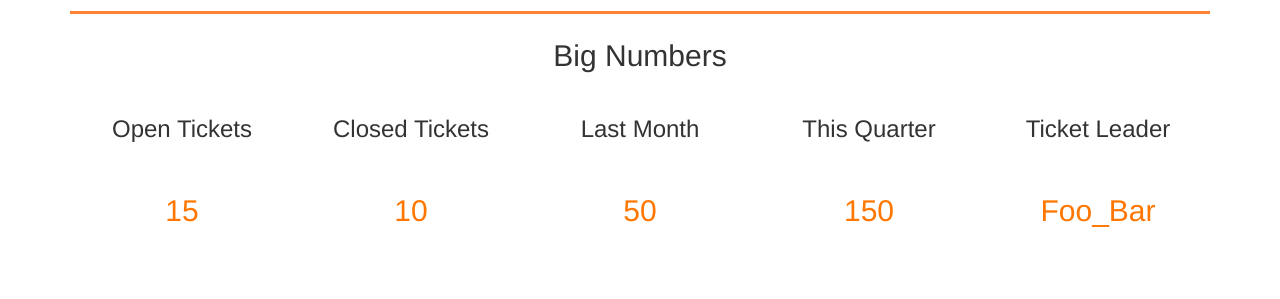
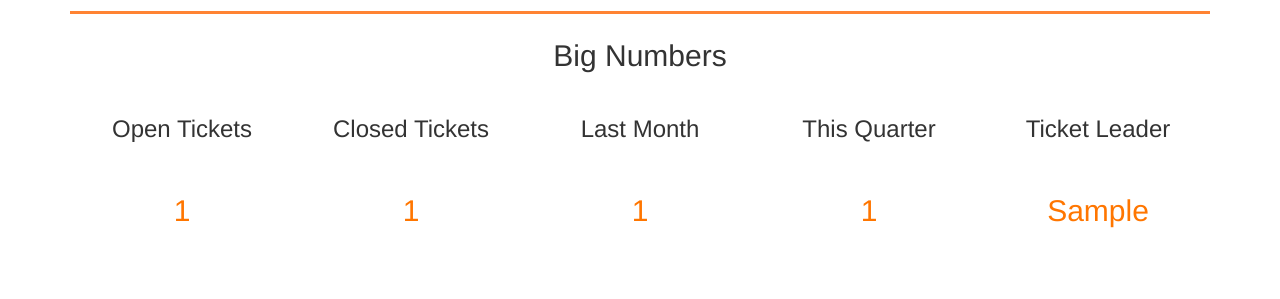
Before and after one commit to dgrbrady/ArcanistsBlog, a Flask app: page /dashboard in a window 1280 px wide. Shown: the part 147-446 px from the top of the page. Run offline with Flask 2, Linux system fonts and the light colour scheme; tables that the repository leaves empty hold one stand-in row (values such as "Sample post"); some libraries are stand-ins or nearby versions.

Commit message:
added backend portion of big numbers. Dashboard now uses jinja to render those numbers

```diff
--- a/ArcanistsBlog.py
+++ b/ArcanistsBlog.py
@@ -1,6 +1,6 @@
 import os
 from app import create_app, db
-from app.models import User, Role
+from app.models import User, Role, BigNumbers
 from flask_migrate import Migrate
 
 app = create_app(os.getenv('FLASK_CONFIG') or 'default')
@@ -8,4 +8,4 @@ migrate = Migrate(app, db)
 
 @app.shell_context_processor
 def make_shell_context():
-    return dict(db=db, User=User, Role=Role)
+    return dict(db=db, User=User, Role=Role, BigNumbers=BigNumbers)
--- a/app/main/views.py
+++ b/app/main/views.py
@@ -3,7 +3,7 @@ from flask import render_template, session, redirect, url_for, flash, request
 from . import main
 from .forms import LoginForm, RegistrationForm
 from flask_login import current_user, login_user, logout_user, login_required
-from app.models import User
+from app.models import User, BigNumbers
 from werkzeug.urls import url_parse
 from app import db
 
@@ -30,7 +30,18 @@ def logout():
 @login_required
 @main.route('/dashboard')
 def dashboard():
-    return render_template('dashboard.html')
+    big_numbers = BigNumbers.query.first()
+    open_tickets = big_numbers.open_tickets
+    closed_tickets = big_numbers.closed_tickets
+    last_month = big_numbers.tickets_last_month
+    this_quarter = big_numbers.tickets_this_quarter
+    ticket_leader = big_numbers.ticket_leader
+    return render_template('dashboard.html',
+                            open_tickets=open_tickets,
+                            closed_tickets=closed_tickets,
+                            last_month=last_month,
+                            this_quarter=this_quarter,
+                            ticket_leader=ticket_leader)
 
 @main.route('/register', methods=['GET', 'POST'])
 def register():
--- a/app/templates/dashboard.html
+++ b/app/templates/dashboard.html
@@ -13,10 +13,10 @@
     <div class="item item-4 text-center"><h3>Last Month</h3></div>
     <div class="item item-5 text-center"><h3>This Quarter</h3></div>
     <div class="item item-6 text-center"><h3>Ticket Leader</h3></div>
-    <div class="item item-7 text-center big-numbers"><h2>15</h2></div>
-    <div class="item item-8 text-center big-numbers"><h2>10</h2></div>
-    <div class="item item-9 text-center big-numbers"><h2>50</h2></div>
-    <div class="item item-10 text-center big-numbers"><h2>150</h2></div>
-    <div class="item item-11 text-center big-numbers"><h2>Foo_Bar</h2></div>
+    <div class="item item-7 text-center big-numbers"><h2>{{ open_tickets }}</h2></div>
+    <div class="item item-8 text-center big-numbers"><h2>{{ closed_tickets }}</h2></div>
+    <div class="item item-9 text-center big-numbers"><h2>{{ last_month }}</h2></div>
+    <div class="item item-10 text-center big-numbers"><h2>{{ this_quarter }}</h2></div>
+    <div class="item item-11 text-center big-numbers"><h2>{{ ticket_leader }}</h2></div>
 </div>
 {% endblock %}
```
Also changed, not shown: app/models.py (+23 -0 lines), data-dev.sqlite.
